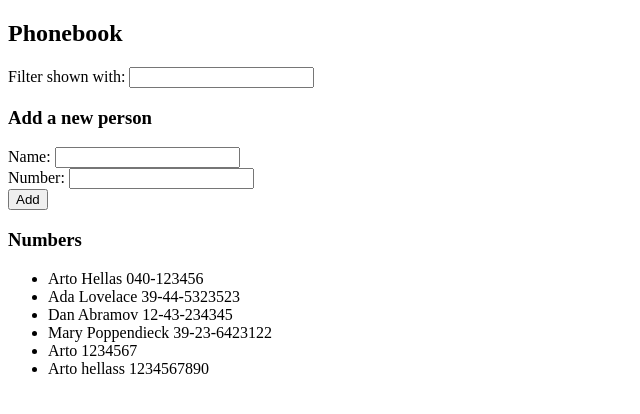
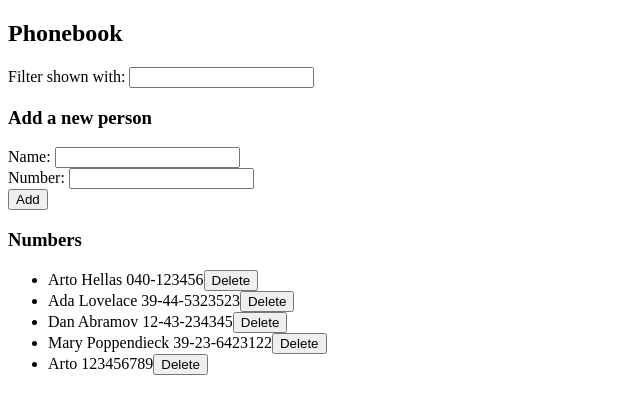
Before and after one commit to mina-fayazi/FullStackOpen, a React (Vite) app in the folder part2/phonebook/: page / in a window 1280 px wide. Shown: the top 414 px of the page, without its empty margins (0-640 px from the left). Built offline with nearby package versions, Linux system fonts and the light colour scheme; data requests are answered from the project's data file.

Commit message:
Add exercise 2.14 and update README

```diff
--- a/part2/phonebook/db.json
+++ b/part2/phonebook/db.json
@@ -21,14 +21,9 @@
       "id": "4"
     },
     {
-      "id": "f2b8",
+      "id": "2f17",
       "name": "Arto",
-      "number": "1234567"
-    },
-    {
-      "id": "5d6c",
-      "name": "Arto hellass",
-      "number": "1234567890"
+      "number": "123456789"
     }
   ]
 }
--- a/part2/phonebook/src/App.jsx
+++ b/part2/phonebook/src/App.jsx
@@ -40,6 +40,21 @@ const App = () => {
     }
   }
 
+  // Handle deletion of a person
+  const handleDeletePerson = (id, name) => {
+    if (window.confirm(`Delete ${name}?`)) {
+      personService
+        .remove(id)
+        .then(() => {
+          setPersons(persons.filter(person => person.id !== id))
+        })
+        .catch(error => {
+          alert(`The contact ${name} was already deleted from the server`)
+          setPersons(persons.filter(person => person.id !== id))
+        })
+    }
+  }
+
   // Handle changes in the input field
   const handleNameChange = (event) => setNewName(event.target.value)
   const handleNumberChange = (event) => setNewNumber(event.target.value)
@@ -71,7 +86,7 @@ const App = () => {
 
       <h3>Numbers</h3>
 
-      <Persons persons={personsToShow} />
+      <Persons persons={personsToShow} onDelete={handleDeletePerson} />
 
     </div>
   )
--- a/part2/phonebook/src/components/Persons.jsx
+++ b/part2/phonebook/src/components/Persons.jsx
@@ -1,13 +1,12 @@
-const Persons = ({ persons }) => {
-  return (
+const Persons = ({ persons, onDelete }) => (
   <ul>
-      {persons.map((person) => (
+    {persons.map(person => (
       <li key={person.id}>
         {person.name} {person.number}
+        <button onClick={() => onDelete(person.id, person.name)}>Delete</button>
       </li>
     ))}
   </ul>
 )
-}
 
 export default Persons
--- a/part2/phonebook/src/services/persons.js
+++ b/part2/phonebook/src/services/persons.js
@@ -13,4 +13,10 @@ const create = newPerson => {
   return request.then(response => response.data)
 }
 
-export default { getAll, create }
+// Delete a person from the backend
+const remove = id => {
+  const request = axios.delete(`${baseUrl}/${id}`)
+  return request.then(response => response.data)
+}
+
+export default { getAll, create, remove }
```
Also changed, not shown: 1 other file (tests, documents, lock files or other folders). Lines whose indentation alone changed are shown as unchanged.
